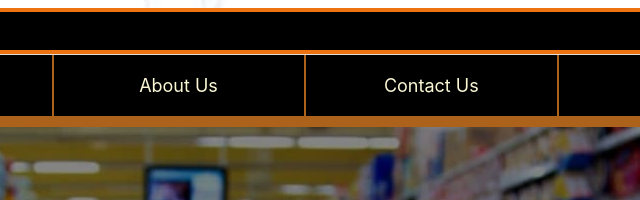
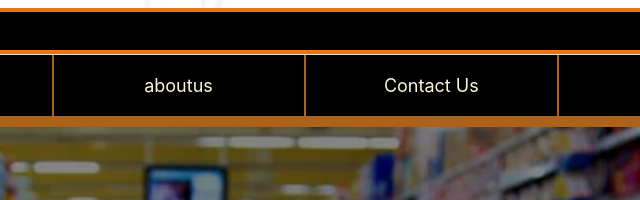
Before and after one commit to Anagha-J-Nair/Online-Grocery-Shop, a plain HTML site: page home.html in a window 1280 px wide. Shown: the top 200 px of the page, 461-1101 px from the left. Drawn offline with Linux system fonts and the light colour scheme.

Commit message:
Update home.html

```diff
--- a/home.html
+++ b/home.html
@@ -16,7 +16,7 @@
      <ul class="menu-bar">
         <li><a href="home.html" style="color: #FBF7D5;">Home</a></li>
         <li><a href="categories.html" style="color: #FBF7D5;">Categories</a></li>
-        <li><a href="Aboutus.html" style="color: #FBF7D5;">About Us</a></li>
+        <li><a href="Aboutus.html" style="color: #FBF7D5;">aboutus</a></li>
         <li><a href="contact.html" style="color: #FBF7D5;">Contact Us</a></li>
         <li><a href="faq.html" style="color: #FBF7D5;">FAQ</a></li>
     </ul>
```
